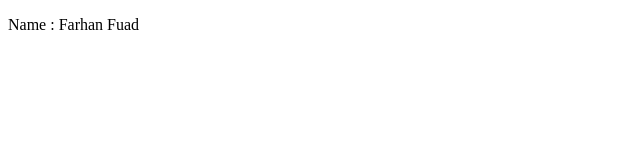
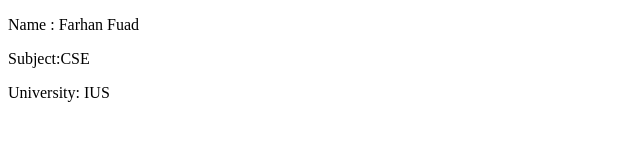
Before and after one commit to FarhanFuad97/my-first-project, a plain HTML site: page index.html in a window 1280 px wide. Shown: the whole page, without its empty margins (0-640 px from the left). Drawn offline with Linux system fonts and the light colour scheme.

Commit message:
first commit

```diff
--- a/index.html
+++ b/index.html
@@ -7,5 +7,7 @@
 </head>
 <body>
     <p>Name : Farhan Fuad</p>
+    <p>Subject:CSE</p>
+    <p>University: IUS</p>
 </body>
 </html>
```
